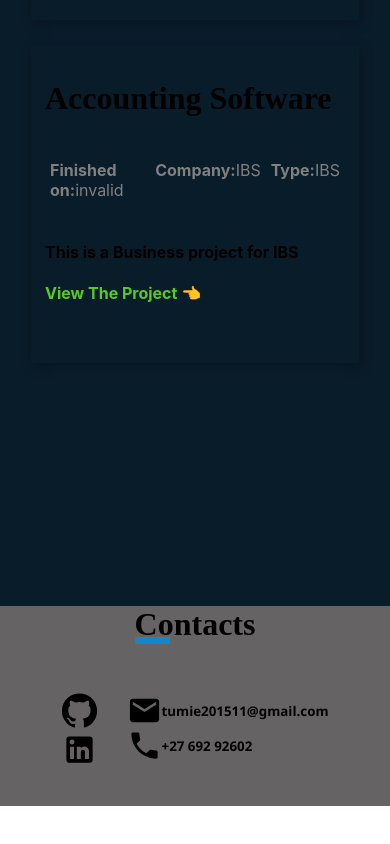
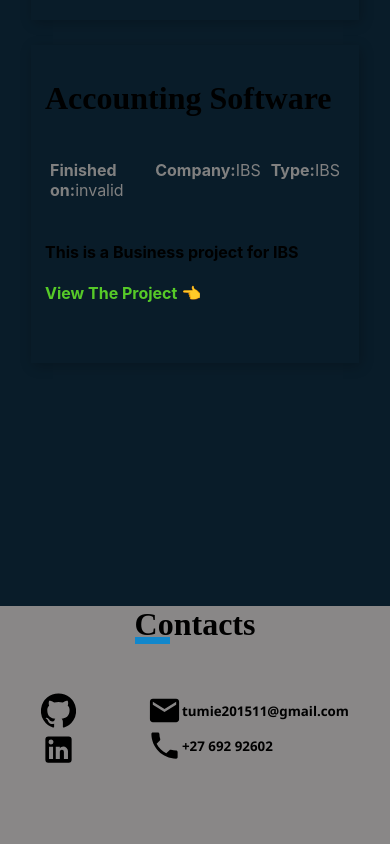
Before and after one commit to UnityGameDesign-max/tumi-portfolio, a React (Create React App) app: page / in a window 390 px wide. Shown: the part 3388-4232 px from the top of the page. Before the commit the page ends 4194 px from the top, so only its background shows below. Built offline with nearby package versions, Linux system fonts and the light colour scheme.

Commit message:
added Contacts css file for styling the new field and icons

```diff
--- a/src/Contacts/Contacts.css
+++ b/src/Contacts/Contacts.css
@@ -1,6 +1,35 @@
 .contacts{
-    background: rgba(43, 41, 41, 0.726);
-    height: 200px;
+    background: rgba(43, 41, 41, 0.555);
+    height: 410px;
+}
+
+.contact__icons{
+    display: flex;
+
+}
+
+.github__icons{
+    color: rgba(0, 0, 0, 0.603);
+}
+
+.github__icons:hover{
+    color: #091c29;
+}
+
+.linkedin__icons{
+    color: rgba(0, 0, 0, 0.603);
+}
+
+.linkedin__icons:hover{
+    color: #0e76a8;
+}
+
+.twitter__icons{
+    color: rgba(0, 0, 0, 0.603);
+}
+
+.twitter__icons:hover{
+    color: #1DA1F2;
 }
 
 .contacts__bgText{
@@ -36,13 +65,10 @@
     display:flex;
     justify-content:space-evenly;
 
-
 }
 
 .col__1{
     display:flex;
-
-
 }
 
 
@@ -74,6 +100,10 @@
 }
 
 @media only screen and (max-width: 520px){
+
+    .contact{
+        height: 730px;
+    }
     .contacts__icons__github{
         color: black;
 
@@ -82,7 +112,7 @@
 
     .all__contacts__icons{
         display: flex;
-        flex-direction:row;
+        flex-direction:column;
     }
 
     .column__contacts{
@@ -113,6 +143,9 @@
 
 @media only screen and (max-width: 769px){
 
+    .contact{
+        height: 730px;
+    }
     .contacts__icons__github{
         color: black;
 
@@ -121,7 +154,7 @@
 
     .all__contacts__icons{
         display: flex;
-        flex-direction:row;
+        flex-direction:column;
     }
 
     .column__contacts{
```
